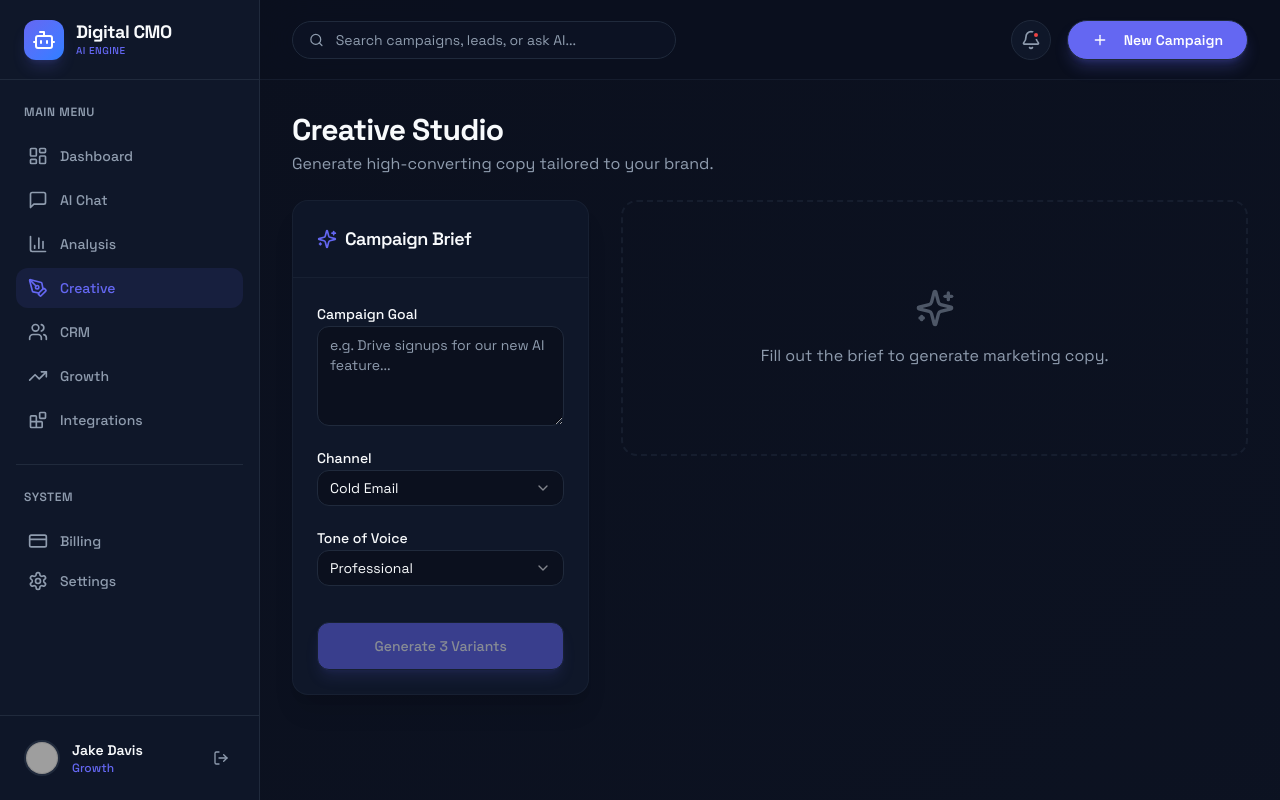
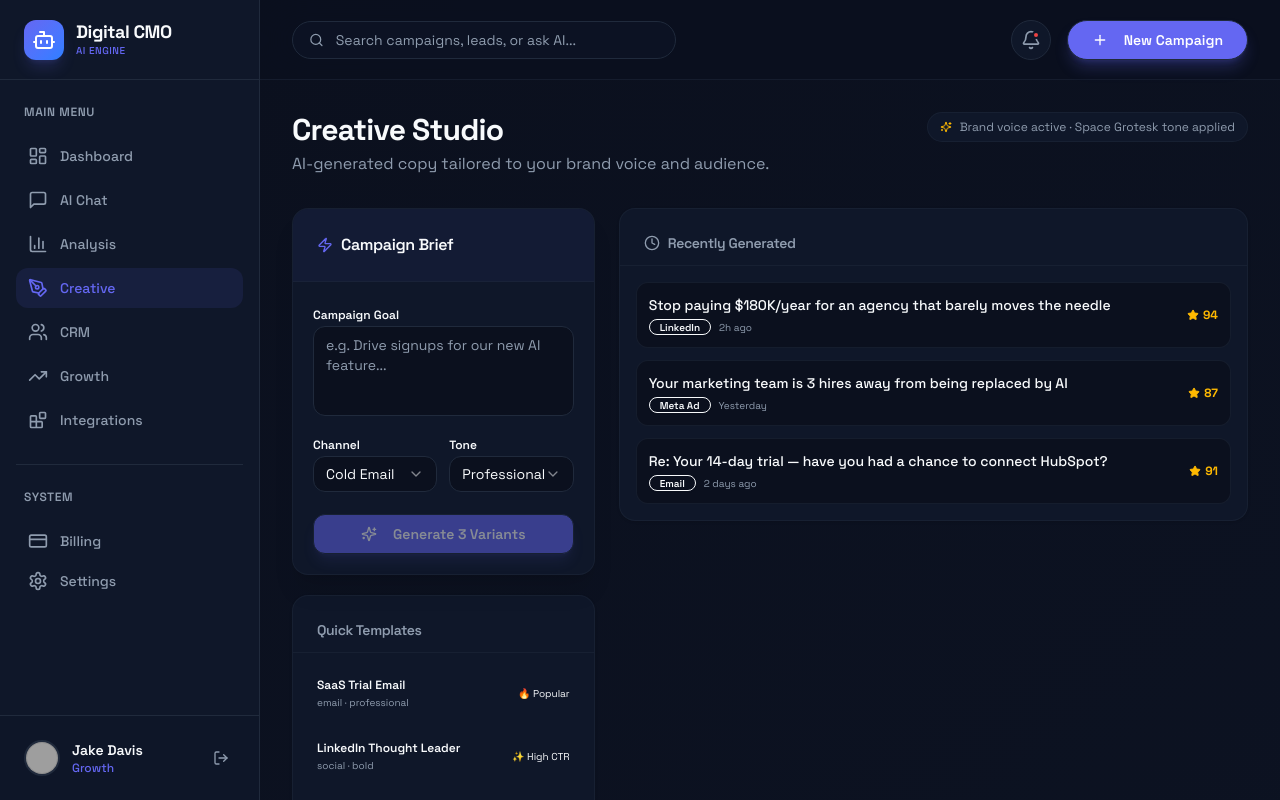
Before and after one commit to JakeDope777/digital-cmo-ai, a React (Vite) app in the folder frontend/: page /creative in a window 1280 px wide. Built offline with nearby package versions, Linux system fonts and the light colour scheme; sample sign-in values are in the browser's storage; grey boxes are pictures that could not be loaded.

Commit message:
feat: investor-grade redesign — Creative.tsx

```diff
--- a/frontend/src/pages/Creative.tsx
+++ b/frontend/src/pages/Creative.tsx
@@ -2,24 +2,43 @@ import { useState } from "react";
 import { useGenerateCreative } from "@/hooks/use-api";
 import { Card, CardContent, CardHeader, CardTitle } from "@/components/ui/card";
 import { Label } from "@/components/ui/label";
-import { Input } from "@/components/ui/input";
 import { Textarea } from "@/components/ui/textarea";
 import { Select, SelectContent, SelectItem, SelectTrigger, SelectValue } from "@/components/ui/select";
 import { Button } from "@/components/ui/button";
 import { Badge } from "@/components/ui/badge";
-import { Loader2, Copy, Sparkles, CheckCircle2 } from "lucide-react";
+import { Loader2, Copy, Sparkles, CheckCircle2, Zap, TrendingUp, Star, Clock } from "lucide-react";
+
+const TEMPLATES = [
+  { name: "SaaS Trial Email", channel: "email", tone: "professional", goal: "Drive free trial signups for our AI marketing platform targeting growth-stage SaaS companies", badge: "🔥 Popular" },
+  { name: "LinkedIn Thought Leader", channel: "social", tone: "bold", goal: "Position our CEO as an AI marketing expert by sharing insights on replacing traditional marketing agencies", badge: "✨ High CTR" },
+  { name: "Google Ads — ROAS", channel: "ads", tone: "urgent", goal: "Drive demo bookings for our AI CMO platform targeting marketing directors with $50K+ budgets", badge: "💰 High Conv." },
+  { name: "Investor Outreach", channel: "email", tone: "professional", goal: "Introduce our $8M Series A and 2,400+ customer traction to potential Series B investors", badge: "📈 New" },
+  { name: "Churn Recovery", channel: "email", tone: "casual", goal: "Re-engage churned customers with new features and a 30-day free comeback offer", badge: "🔄 Retention" },
+  { name: "Product Hunt Launch", channel: "social", tone: "bold", goal: "Launch our AI CMO product on Product Hunt — drive upvotes and trial signups in first 24 hours", badge: "🚀 Launch" },
+];
+
+const RECENT_CREATIVES = [
+  { headline: "Stop paying $180K/year for an agency that barely moves the needle", channel: "LinkedIn", score: 94, time: "2h ago" },
+  { headline: "Your marketing team is 3 hires away from being replaced by AI", channel: "Meta Ad", score: 87, time: "Yesterday" },
+  { headline: "Re: Your 14-day trial — have you had a chance to connect HubSpot?", channel: "Email", score: 91, time: "2 days ago" },
+];
 
 export function Creative() {
   const [goal, setGoal] = useState("");
   const [channel, setChannel] = useState("email");
   const [tone, setTone] = useState("professional");
   const [copiedId, setCopiedId] = useState<string | null>(null);
-
   const generateMutation = useGenerateCreative();
 
   const handleGenerate = (e: React.FormEvent) => {
     e.preventDefault();
     generateMutation.mutate({ goal, channel, tone });
+  };
+
+  const useTemplate = (t: typeof TEMPLATES[0]) => {
+    setGoal(t.goal);
+    setChannel(t.channel);
+    setTone(t.tone);
   };
 
   const copyToClipboard = (id: string, text: string) => {
@@ -29,96 +48,184 @@ export function Creative() {
   };
 
   return (
-    <div className="animate-in fade-in duration-500 flex flex-col h-full space-y-6">
+    <div className="animate-in fade-in duration-500 space-y-8">
+      <div className="flex items-start justify-between">
         <div>
           <h2 className="text-3xl font-display font-bold">Creative Studio</h2>
-        <p className="text-muted-foreground mt-1">Generate high-converting copy tailored to your brand.</p>
+          <p className="text-muted-foreground mt-1">AI-generated copy tailored to your brand voice and audience.</p>
+        </div>
+        <div className="flex items-center gap-2 text-xs text-muted-foreground bg-card border border-border/50 rounded-full px-3 py-1.5">
+          <Sparkles className="w-3 h-3 text-amber-400" />
+          Brand voice active · Space Grotesk tone applied
+        </div>
       </div>
 
-      <div className="grid grid-cols-1 lg:grid-cols-12 gap-8 items-start">
-        {/* Generator Form */}
-        <Card className="lg:col-span-4 bg-card border-border/50 shadow-xl rounded-2xl overflow-hidden sticky top-0">
-          <CardHeader className="bg-card/50 border-b border-border/50">
-            <CardTitle className="text-lg flex items-center gap-2"><Sparkles className="w-5 h-5 text-primary"/> Campaign Brief</CardTitle>
+      <div className="grid grid-cols-1 lg:grid-cols-12 gap-6 items-start">
+
+        {/* Left: Form + Templates */}
+        <div className="lg:col-span-4 space-y-5">
+          <Card className="bg-card border-border/50 shadow-xl rounded-2xl overflow-hidden sticky top-6">
+            <CardHeader className="bg-primary/5 border-b border-border/50">
+              <CardTitle className="text-base flex items-center gap-2">
+                <Zap className="w-4 h-4 text-primary" />
+                Campaign Brief
+              </CardTitle>
             </CardHeader>
-          <CardContent className="p-6">
-            <form onSubmit={handleGenerate} className="space-y-5">
-              <div className="space-y-2">
-                <Label>Campaign Goal</Label>
+            <CardContent className="p-5">
+              <form onSubmit={handleGenerate} className="space-y-4">
+                <div className="space-y-1.5">
+                  <Label className="text-xs font-semibold">Campaign Goal</Label>
                   <Textarea
                     placeholder="e.g. Drive signups for our new AI feature..."
-                  value={goal} onChange={e => setGoal(e.target.value)}
-                  className="bg-background rounded-xl min-h-[100px]" required
+                    value={goal}
+                    onChange={e => setGoal(e.target.value)}
+                    className="bg-background rounded-xl min-h-[90px] text-sm resize-none"
+                    required
                   />
                 </div>
-              <div className="space-y-2">
-                <Label>Channel</Label>
+                <div className="grid grid-cols-2 gap-3">
+                  <div className="space-y-1.5">
+                    <Label className="text-xs font-semibold">Channel</Label>
                     <Select value={channel} onValueChange={setChannel}>
-                  <SelectTrigger className="bg-background rounded-xl"><SelectValue /></SelectTrigger>
+                      <SelectTrigger className="bg-background rounded-xl h-9 text-sm"><SelectValue /></SelectTrigger>
                       <SelectContent>
                         <SelectItem value="email">Cold Email</SelectItem>
                         <SelectItem value="social">LinkedIn Post</SelectItem>
-                    <SelectItem value="ads">Meta Ad</SelectItem>
+                        <SelectItem value="ads">Meta / Google Ad</SelectItem>
                         <SelectItem value="landing_page">Landing Page</SelectItem>
                       </SelectContent>
                     </Select>
                   </div>
-              <div className="space-y-2">
-                <Label>Tone of Voice</Label>
+                  <div className="space-y-1.5">
+                    <Label className="text-xs font-semibold">Tone</Label>
                     <Select value={tone} onValueChange={setTone}>
-                  <SelectTrigger className="bg-background rounded-xl"><SelectValue /></SelectTrigger>
+                      <SelectTrigger className="bg-background rounded-xl h-9 text-sm"><SelectValue /></SelectTrigger>
                       <SelectContent>
                         <SelectItem value="professional">Professional</SelectItem>
-                    <SelectItem value="casual">Casual & Conversational</SelectItem>
+                        <SelectItem value="casual">Casual</SelectItem>
                         <SelectItem value="urgent">Urgent / FOMO</SelectItem>
                         <SelectItem value="bold">Bold & Disruptive</SelectItem>
                       </SelectContent>
                     </Select>
                   </div>
-              <Button type="submit" disabled={generateMutation.isPending || !goal} className="w-full rounded-xl bg-primary hover:bg-primary/90 text-white shadow-lg shadow-primary/25 h-12 mt-4">
-                {generateMutation.isPending ? <Loader2 className="w-5 h-5 animate-spin" /> : "Generate 3 Variants"}
+                </div>
+                <Button type="submit" disabled={generateMutation.isPending || !goal} className="w-full rounded-xl bg-primary hover:bg-primary/90 text-white h-10 text-sm font-semibold shadow-lg shadow-primary/20">
+                  {generateMutation.isPending ? <Loader2 className="w-4 h-4 animate-spin" /> : <><Sparkles className="w-4 h-4 mr-2" />Generate 3 Variants</>}
                 </Button>
               </form>
             </CardContent>
           </Card>
 
-        {/* Results Area */}
+          {/* Quick Templates */}
+          <Card className="bg-card border-border/50 rounded-2xl overflow-hidden">
+            <CardHeader className="border-b border-border/50 pb-3">
+              <CardTitle className="text-sm text-muted-foreground">Quick Templates</CardTitle>
+            </CardHeader>
+            <CardContent className="p-3 space-y-1.5">
+              {TEMPLATES.map((t) => (
+                <button
+                  key={t.name}
+                  onClick={() => useTemplate(t)}
+                  className="w-full flex items-center justify-between p-3 rounded-xl hover:bg-muted/30 transition-colors text-left group"
+                >
+                  <div>
+                    <p className="text-xs font-semibold text-foreground group-hover:text-primary transition-colors">{t.name}</p>
+                    <p className="text-[10px] text-muted-foreground mt-0.5">{t.channel} · {t.tone}</p>
+                  </div>
+                  <span className="text-[10px] shrink-0 ml-2">{t.badge}</span>
+                </button>
+              ))}
+            </CardContent>
+          </Card>
+        </div>
+
+        {/* Right: Results */}
         <div className="lg:col-span-8 space-y-6">
+
+          {/* Recent */}
+          {!generateMutation.data && !generateMutation.isPending && (
+            <Card className="bg-card border-border/50 rounded-2xl overflow-hidden">
+              <CardHeader className="border-b border-border/50 pb-3">
+                <CardTitle className="text-sm flex items-center gap-2 text-muted-foreground">
+                  <Clock className="w-4 h-4" />
+                  Recently Generated
+                </CardTitle>
+              </CardHeader>
+              <CardContent className="p-4 space-y-3">
+                {RECENT_CREATIVES.map((c) => (
+                  <div key={c.headline} className="flex items-center justify-between p-3 rounded-xl bg-background border border-border/50 hover:border-primary/20 transition-colors group cursor-pointer">
+                    <div className="flex-1 min-w-0">
+                      <p className="text-sm font-medium text-foreground truncate">{c.headline}</p>
+                      <div className="flex items-center gap-2 mt-1">
+                        <Badge variant="outline" className="text-[10px] py-0 h-4 bg-transparent">{c.channel}</Badge>
+                        <span className="text-[10px] text-muted-foreground">{c.time}</span>
+                      </div>
+                    </div>
+                    <div className="flex items-center gap-1 shrink-0 ml-3">
+                      <Star className="w-3 h-3 text-amber-400 fill-amber-400" />
+                      <span className="text-xs font-bold text-amber-400">{c.score}</span>
+                    </div>
+                  </div>
+                ))}
+              </CardContent>
+            </Card>
+          )}
+
+          {/* Loading */}
           {generateMutation.isPending && (
-             <div className="h-64 flex flex-col items-center justify-center border-2 border-dashed border-border/50 rounded-2xl bg-card/20">
-               <Loader2 className="w-10 h-10 text-primary animate-spin mb-4" />
-               <p className="text-muted-foreground font-medium">Analyzing market data & generating variants...</p>
+            <div className="h-72 flex flex-col items-center justify-center border-2 border-dashed border-primary/20 rounded-2xl bg-primary/3">
+              <div className="relative mb-5">
+                <div className="w-14 h-14 rounded-2xl bg-primary/15 flex items-center justify-center">
+                  <Loader2 className="w-7 h-7 text-primary animate-spin" />
+                </div>
+              </div>
+              <p className="text-base font-semibold text-foreground">Crafting your variants...</p>
+              <p className="text-sm text-muted-foreground mt-1">Analysing your brand voice, audience & channel best practices</p>
             </div>
           )}
 
-          {!generateMutation.isPending && generateMutation.data && (
-            <div className="space-y-6">
+          {/* Results */}
+          {generateMutation.data && !generateMutation.isPending && (
+            <div className="space-y-5">
               <div className="flex items-center justify-between">
-                <h3 className="text-xl font-bold">Generated Variants</h3>
+                <h3 className="text-lg font-bold">Generated Variants</h3>
+                <div className="flex items-center gap-2">
                   <Badge className="bg-emerald-500/10 text-emerald-400 border-0">A/B Ready</Badge>
+                  <Button variant="outline" size="sm" className="h-7 text-xs" onClick={() => generateMutation.reset()}>Generate New</Button>
+                </div>
               </div>
 
               {generateMutation.data.variants.map((v: any, i: number) => (
-                <Card key={v.id} className="bg-card border-border/50 shadow-md hover:border-primary/30 transition-colors">
-                  <CardHeader className="pb-2 flex flex-row items-start justify-between">
-                    <div>
-                      <Badge variant="outline" className="mb-2">Variant {String.fromCharCode(65 + i)}</Badge>
-                      <CardTitle className="text-lg leading-tight">{v.headline}</CardTitle>
+                <Card key={v.id} className={`bg-card border-border/50 hover:border-primary/30 transition-all ${i === 0 ? "ring-1 ring-primary/20 shadow-lg shadow-primary/10" : ""}`}>
+                  <CardHeader className="pb-3 flex flex-row items-start justify-between gap-3">
+                    <div className="flex-1 min-w-0">
+                      <div className="flex items-center gap-2 mb-2">
+                        <Badge variant="outline" className="bg-background text-xs">Variant {String.fromCharCode(65 + i)}</Badge>
+                        {i === 0 && <Badge className="bg-primary/10 text-primary border-0 text-xs">Top Performer</Badge>}
+                      </div>
+                      <CardTitle className="text-base leading-snug text-foreground">{v.headline}</CardTitle>
                     </div>
                     <Button
                       variant="ghost" size="icon"
                       onClick={() => copyToClipboard(v.id, `${v.headline}\n\n${v.body}\n\n${v.cta}`)}
-                      className="text-muted-foreground hover:text-foreground hover:bg-background"
+                      className="shrink-0 text-muted-foreground hover:text-foreground"
                     >
                       {copiedId === v.id ? <CheckCircle2 className="w-4 h-4 text-emerald-400" /> : <Copy className="w-4 h-4" />}
                     </Button>
                   </CardHeader>
                   <CardContent>
                     <p className="text-sm text-muted-foreground whitespace-pre-wrap leading-relaxed mb-4">{v.body}</p>
-                    <div className="flex items-center justify-between">
-                      <div className="font-semibold text-primary text-sm bg-primary/10 px-3 py-1.5 rounded-lg inline-block">{v.cta}</div>
-                      <div className="flex gap-3 text-xs font-medium text-muted-foreground">
-                        <span className="flex items-center"><Sparkles className="w-3 h-3 mr-1 text-amber-400"/> Score: {v.score}</span>
+                    <div className="flex items-center justify-between flex-wrap gap-3 pt-3 border-t border-border/30">
+                      <div className="font-semibold text-sm text-primary bg-primary/10 px-3 py-1.5 rounded-lg">{v.cta}</div>
+                      <div className="flex items-center gap-4 text-xs font-medium text-muted-foreground">
+                        <span className="flex items-center gap-1">
+                          <Star className="w-3 h-3 text-amber-400 fill-amber-400" />
+                          Score: <span className="text-amber-400 font-bold">{v.score}</span>
+                        </span>
+                        <span className="flex items-center gap-1">
+                          <TrendingUp className="w-3 h-3 text-emerald-400" />
+                          Est. CTR: {(v.score * 0.04).toFixed(1)}%
+                        </span>
                         <span>{v.wordCount} words</span>
                       </div>
                     </div>
@@ -127,13 +234,6 @@ export function Creative() {
               ))}
             </div>
           )}
-
-          {!generateMutation.isPending && !generateMutation.data && (
-            <div className="h-64 flex flex-col items-center justify-center border-2 border-dashed border-border/50 rounded-2xl text-muted-foreground">
-              <Sparkles className="w-10 h-10 mb-4 opacity-50" />
-              <p>Fill out the brief to generate marketing copy.</p>
-            </div>
-          )}
         </div>
       </div>
     </div>
```
Lines whose indentation alone changed are shown as unchanged.
